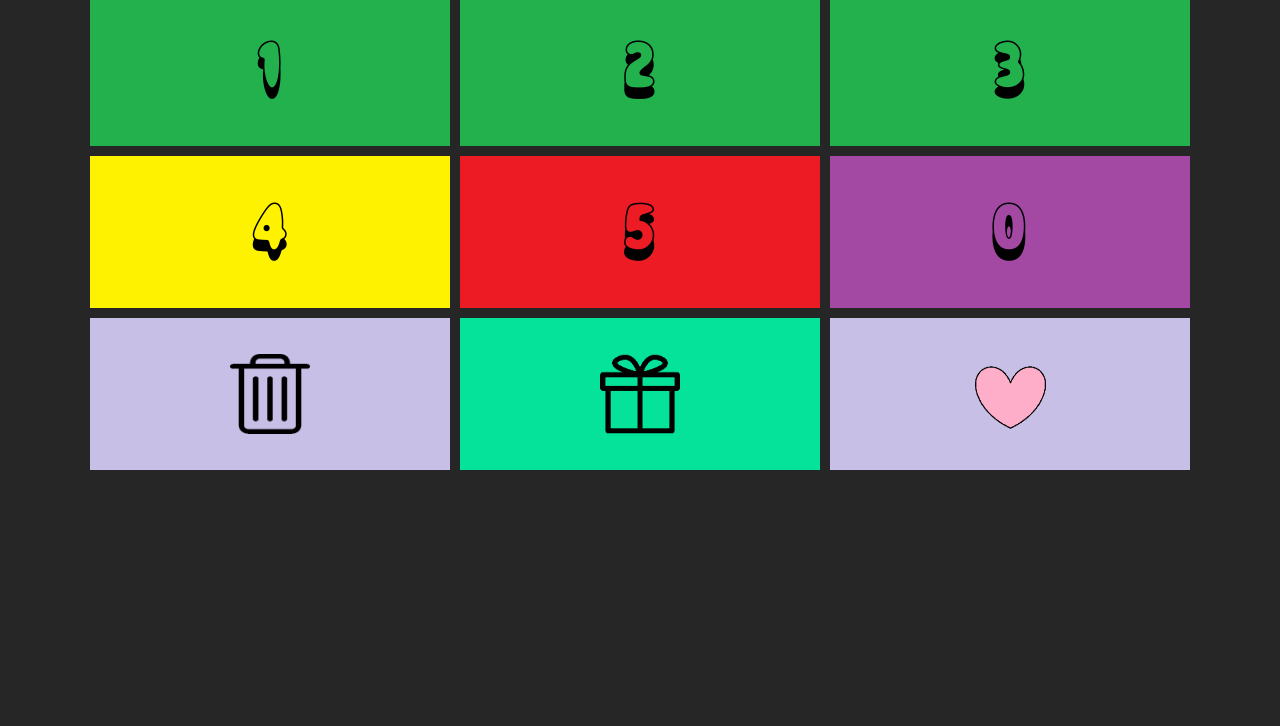
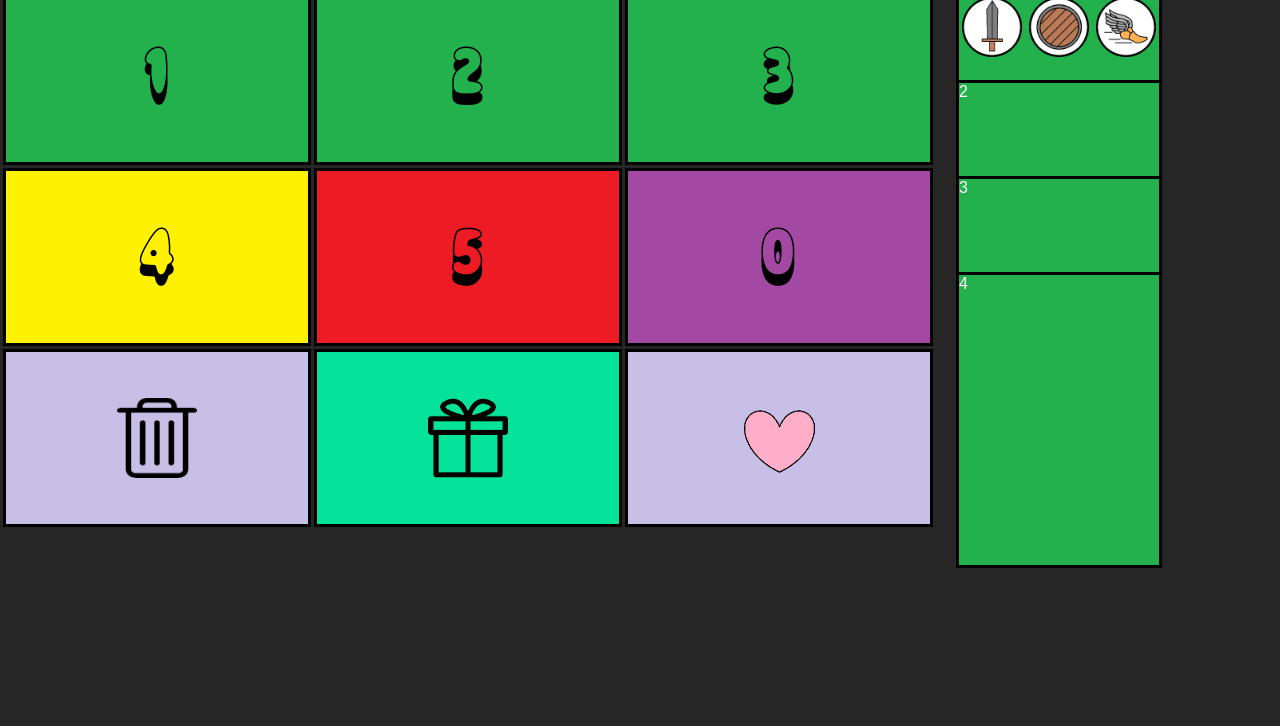
Before and after one commit to HgVN23/Simple-Battle, a plain HTML site: page index.html in a window 1280 px wide. Shown: the part 74-800 px from the top of the page. Drawn offline with Linux system fonts and the light colour scheme.

Commit message:
Add files via upload

```diff
--- a/assets/css/defaults.css
+++ b/assets/css/defaults.css
@@ -18,17 +18,21 @@ body {
 	background-color: #262626;
 }
 table {
-	border-spacing: 10px;
+	border-spacing: 3px;
 	font-size: 50px;
 	text-align: center;
 	width: 100%;
 }
 td {
-	/*border: 1px solid #525252;*/
+	border: 3px solid black;
 	color: black;
+	cursor: pointer;
 	font-family: simpleBattleText;
-	height: 3em;
-	width: 33.3%;
+	height: 170px;
+	width: 300px;
+}
+td:hover {
+	border: 3px solid white;
 }
 /*Custom Scrollbar*/
 ::-webkit-scrollbar {
@@ -74,8 +78,11 @@ td {
 	text-decoration: underline;
 }
 /*==================================================*/
+.flex {
+	display: flex;
+}
 .board {
-	margin: 0 5em 0 5em;
+	/*margin: 0 5em 0 0;*/
 }
 .lvl1 {
 	background-color: #22b14c;
@@ -116,4 +123,43 @@ td {
 	margin: auto;
 	width: 100px;
 }
+.hand {
+	margin-left: 20px;
+	display: flex;
+	flex-direction: column;
+}
+.card {
+	background-color: #22b14c;
+	border: 3px solid black;
+	cursor: pointer;
+	display: flex;
+	height: 290px;
+	width: 200px;
+}
+.card:hover {
+	border: 3px solid white;
+}
+.front {
+	margin-top: -200px;
+}
 /*==================================================*/
+/*Symbol*/
+.sword {
+	content: url(../image/sword.png);
+	height: 60px;
+	margin: 10px auto 0 auto;
+	width: 60px;
+}
+.shield {
+	content: url(../image/shield.png);
+	height: 60px;
+	margin: 10px auto 0 auto;
+	width: 60px;
+}
+.speed {
+	content: url(../image/speed.png);
+	height: 60px;
+	margin: 10px auto 0 auto;
+	width: 60px;
+}
+/*==================================================*/
--- a/index.html
+++ b/index.html
@@ -3,7 +3,6 @@
 <head>
 	<meta charset="utf-8">
 	<link rel="stylesheet" href="assets/css/defaults.css">
-	<!-- <link rel="stylesheet" href="https://github.com/HgVN23/HgVN23.github.io/blob/main/assets/css/defaults.css"> -->
 	<meta name="viewport" content="width=device-width, initial-scale=1">
 	<!-- Title -->
 	<title>Simple Battle by YPRKHECSAT</title>
@@ -33,6 +32,7 @@
 		<div class="logo"></div>
 		<div class="headerTitle">Simple Battle</div>
 	</div>
+	<div class="flex">
 		<div class="board">
 			<table>
 				<tr>
@@ -52,4 +52,15 @@
 				</tr>
 			</table>
 		</div>
+		<div class="hand">
+			<div class="card">
+				<div class="sword"></div>
+				<div class="shield"></div>
+				<div class="speed"></div>
+			</div>
+			<div class="card front">2</div>
+			<div class="card front">3</div>
+			<div class="card front">4</div>
+		</div>
+	</div>
 </body>
```
Also changed, not shown: assets/image/shield.png (added), assets/image/speed.png (added), assets/image/sword.png (added). Lines whose indentation alone changed are shown as unchanged.
